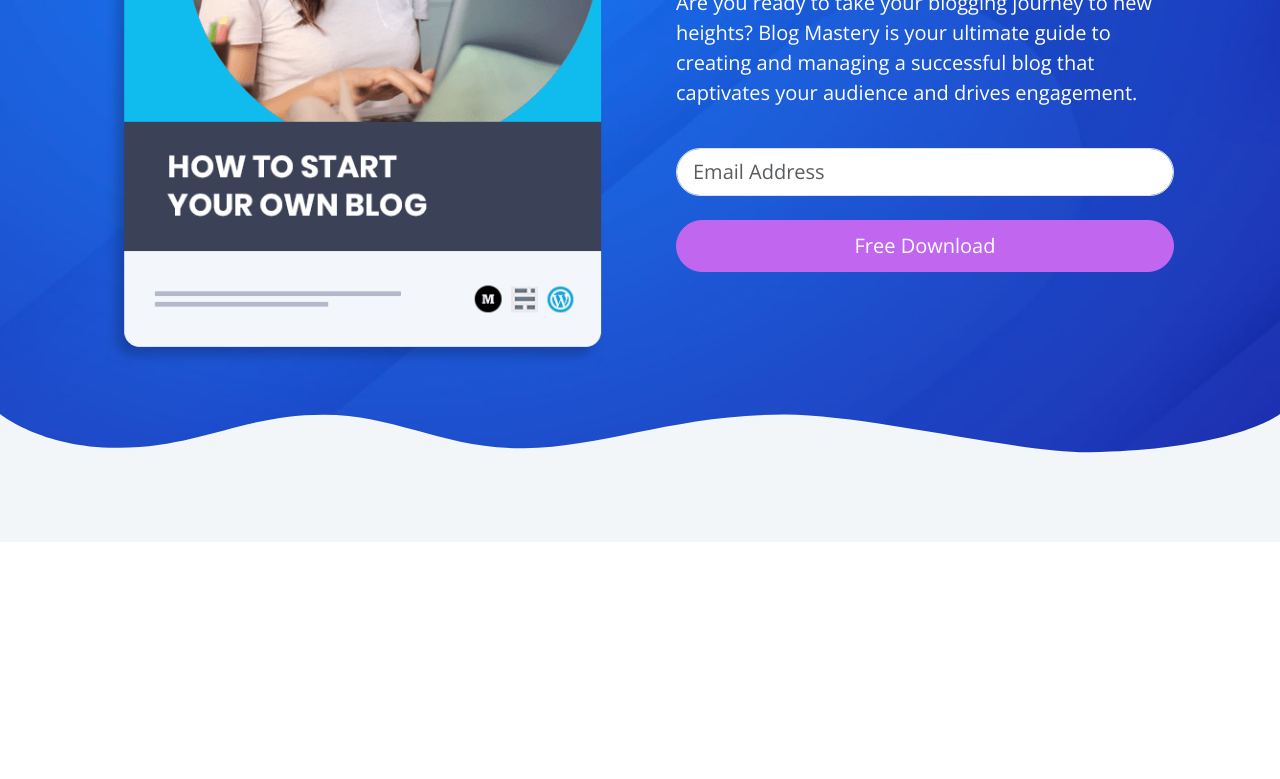
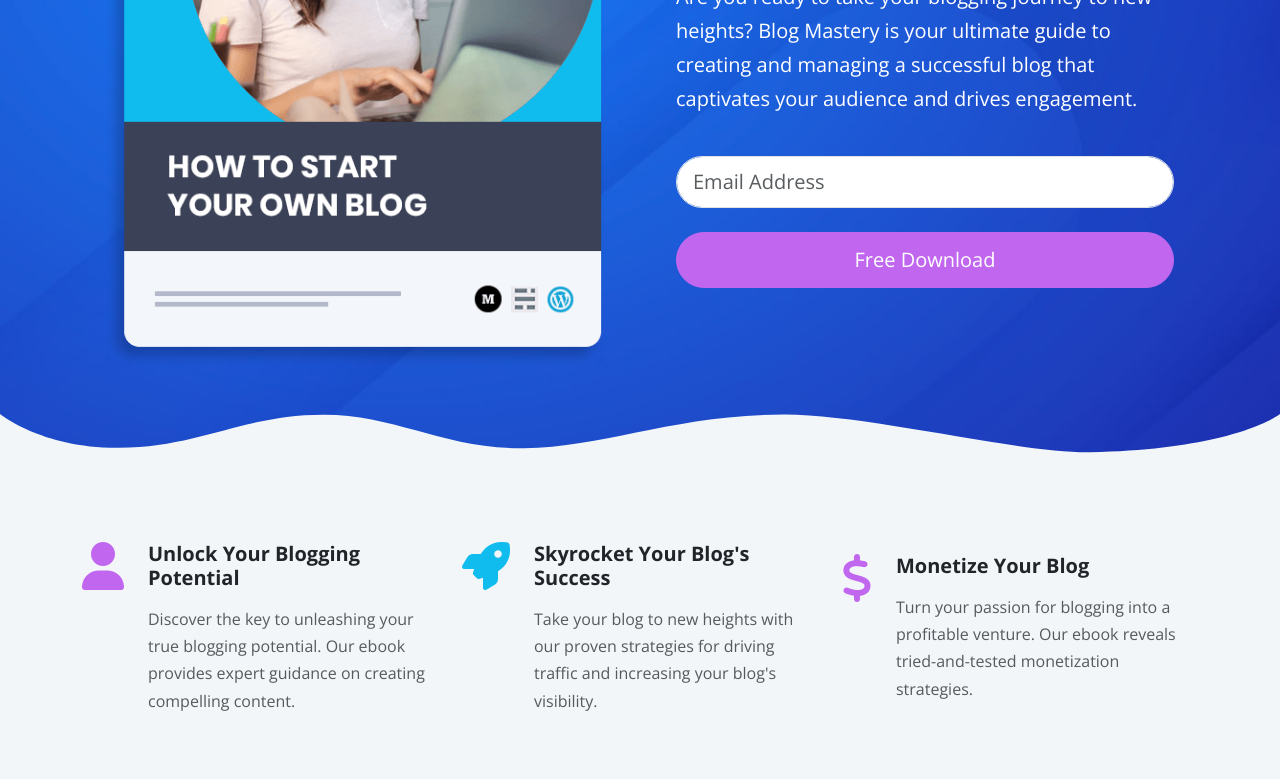
Before and after one commit to alphageekdom/bootstrap-projects, a website: page ebook-website/index.html in a window 1280 px wide. Shown: the part 443-1222 px from the top of the page. Before the commit the page ends 985 px from the top, so only its background shows below. Drawn offline with nearby package versions, Linux system fonts and the light colour scheme.

Commit message:
icons section

```diff
--- a/ebook-website/index.html
+++ b/ebook-website/index.html
@@ -51,6 +51,7 @@
                 </div>
             </div>
         </nav>
+        <!-- Navigation -->
 
         <!-- Header -->
         <header class="header">
@@ -65,7 +66,7 @@
                         </div>
                         <div class="col-md-6">
                             <div class="text-container p-4 d-flex flex-column justify-content-center h-100 mb-5">
-                                <h1 class="display-3 fw-bold">Welcome to Blog Mastery</h1>
+                                <h1 class="display-3 fw-bold">Welcome to Blog Mastery&trade;</h1>
                                 <p class="lead">
                                     Are you ready to take your blogging journey to new heights? Blog Mastery is your
                                     ultimate guide to creating and managing a successful blog that captivates your
@@ -106,8 +107,47 @@
                     transform="translate(0 -158.755)" />
             </svg>
         </header>
+        <!-- Header -->
 
 
+        <!-- Icons Section-->
+        <section class="icons bg-light pb-5">
+            <div class="container-xl">
+                <div class="row hstack g-4">
+                    <!-- Column 1 -->
+                    <div class="col-md-4 d-flex gap-4">
+                        <i class="fa-solid fa-user fa-3x text-primary"></i>
+                        <div>
+                            <h5 class="fw-bold">Unlock Your Blogging Potential</h5>
+                            <p class="text-muted">Discover the key to unleashing your true blogging potential. Our ebook
+                                provides expert guidance on creating compelling content.</p>
+                        </div>
+                    </div>
+                    <!-- Column 1 -->
+                    <!-- Column 2 -->
+                    <div class="col-md-4 d-flex gap-4">
+                        <i class="fa-solid fa-rocket fa-3x text-secondary"></i>
+                        <div>
+                            <h5 class="fw-bold">Skyrocket Your Blog's Success</h5>
+                            <p class="text-muted">Take your blog to new heights with our proven strategies for driving
+                                traffic and increasing your blog's visibility.</p>
+                        </div>
+                    </div>
+                    <!-- Column 2 -->
+                    <!-- Column 3 -->
+                    <div class="col-md-4 d-flex gap-4">
+                        <i class="fa-solid fa-dollar-sign fa-3x text-primary"></i>
+                        <div>
+                            <h5 class="fw-bold">Monetize Your Blog</h5>
+                            <p class="text-muted">Turn your passion for blogging into a profitable venture. Our ebook
+                                reveals tried-and-tested monetization strategies.</p>
+                        </div>
+                    </div>
+                    <!-- Column 3 -->
+                </div>
+            </div>
+        </section>
+        <!-- Icons Section-->
         <script src="js/bootstrap.bundle.min.js"></script>
     </body>
 
--- a/ebook-website/scss/_bootstrap.scss
+++ b/ebook-website/scss/_bootstrap.scss
@@ -10,7 +10,7 @@ $light: #f3f6f9;
 // Navbar
 $navbar-padding-y: 1rem;
 $navbar-dark-color: #fff;
-$navbar-dark-hover-color: $secondary-color;
+$navbar-dark-hover-color: $secondary;
 
 // Buttons
 $button-radius: 50px;
--- a/ebook-website/scss/_styles.scss
+++ b/ebook-website/scss/_styles.scss
@@ -1,3 +1,14 @@
 .header {
   background: url('../img/header-background.jpg') no-repeat center / cover;
 }
+
+@media (max-width: 1000px) {
+  .hero .image-container {
+    display: flex;
+    justify-content: center;
+  }
+
+  .hero .text-container {
+    text-align: center;
+  }
+}
```
Also changed, not shown: ebook-website/css/main.css.
